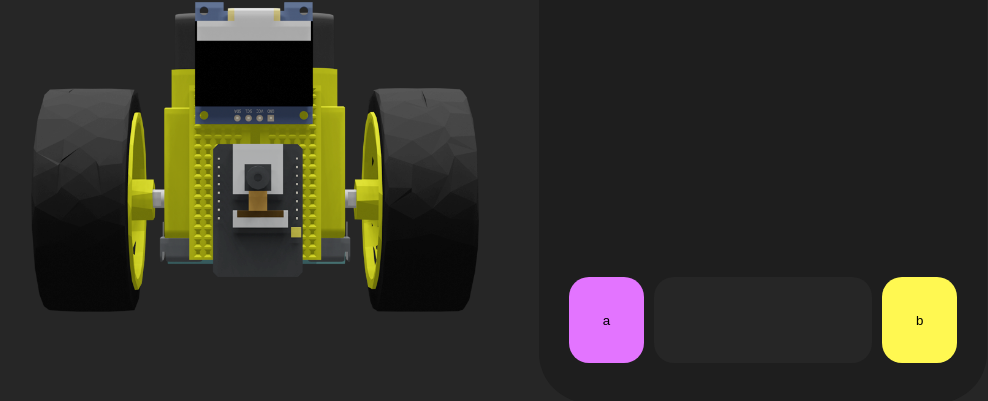
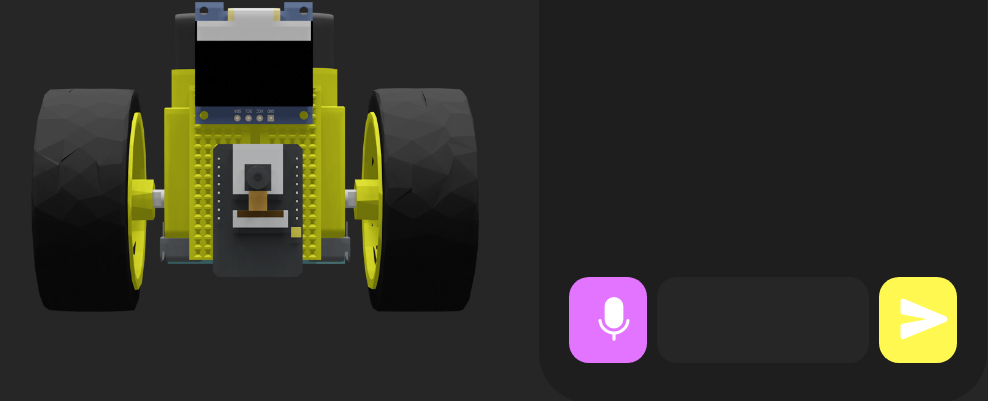
Before and after one commit to luanbrandaoo/byte-robot, a plain HTML site: page front-end/index.html in a window 1280 px wide. Shown: the part 359-760 px from the top of the page, without its empty margins (131-1119 px from the left). Drawn offline with nearby package versions, Linux system fonts and the light colour scheme.

Commit message:
front-end: create button icons

```diff
--- a/front-end/index.html
+++ b/front-end/index.html
@@ -24,7 +24,7 @@
                         <li class="message-list">
                             <div class="message-data align-right">
                                 <span class="message-time timestamp">10:10</span>
-                                <span class="message-time">Você</span> <i class="fa fa-circle me"></i>
+                                <span class="message-time">Você</span><i class="fa fa-circle me"></i>
                             </div>
                             <div class="message user-message float-right">oioi teste</div>
                         </li>
@@ -38,9 +38,17 @@
                     </ul>
                 </div>
                 <div class="chat-message message-list">
-                    <button class="button voice">a</button>
+                    <button class="button voice">
+                        <svg width="50px" height="50px" viewBox="0 0 256 256">
+                            <path fill="#FFFFFF" d="M79.99414,127.99609v-64a48,48,0,1,1,96,0v64.00782a48,48,0,0,1-96-.00782Zm120.4375.05469a8.07828,8.07828,0,0,0-8.82812,7.07813,64.00856,64.00856,0,0,1-127.21875-.00782,8.09865,8.09865,0,0,0-8.82813-7.07031,8.01056,8.01056,0,0,0-7.07812,8.83594A79.60051,79.60051,0,0,0,119.99414,207.251v24.74511a8,8,0,1,0,16,0V207.252a79.577,79.577,0,0,0,71.51563-70.373A8.00321,8.00321,0,0,0,200.43164,128.05078Z"/>
+                        </svg>
+                    </button>
                     <textarea name="message-to-send" id="message-to-send" rows="3"></textarea>
-                    <button class="button send">b</button>
+                    <button class="button send">
+                        <svg width="50px" height="50px" viewBox="0 0 512 512">
+                            <path fill="#FFFFFF" d="M476.59,227.05l-.16-.07L49.35,49.84A23.56,23.56,0,0,0,27.14,52,24.65,24.65,0,0,0,16,72.59V185.88a24,24,0,0,0,19.52,23.57l232.93,43.07a4,4,0,0,1,0,7.86L35.53,303.45A24,24,0,0,0,16,327V440.31A23.57,23.57,0,0,0,26.59,460a23.94,23.94,0,0,0,13.22,4,24.55,24.55,0,0,0,9.52-1.93L476.4,285.94l.19-.09a32,32,0,0,0,0-58.8Z"/>
+                        </svg>
+                    </button>
                 </div>
             </div>
         </div>
```
